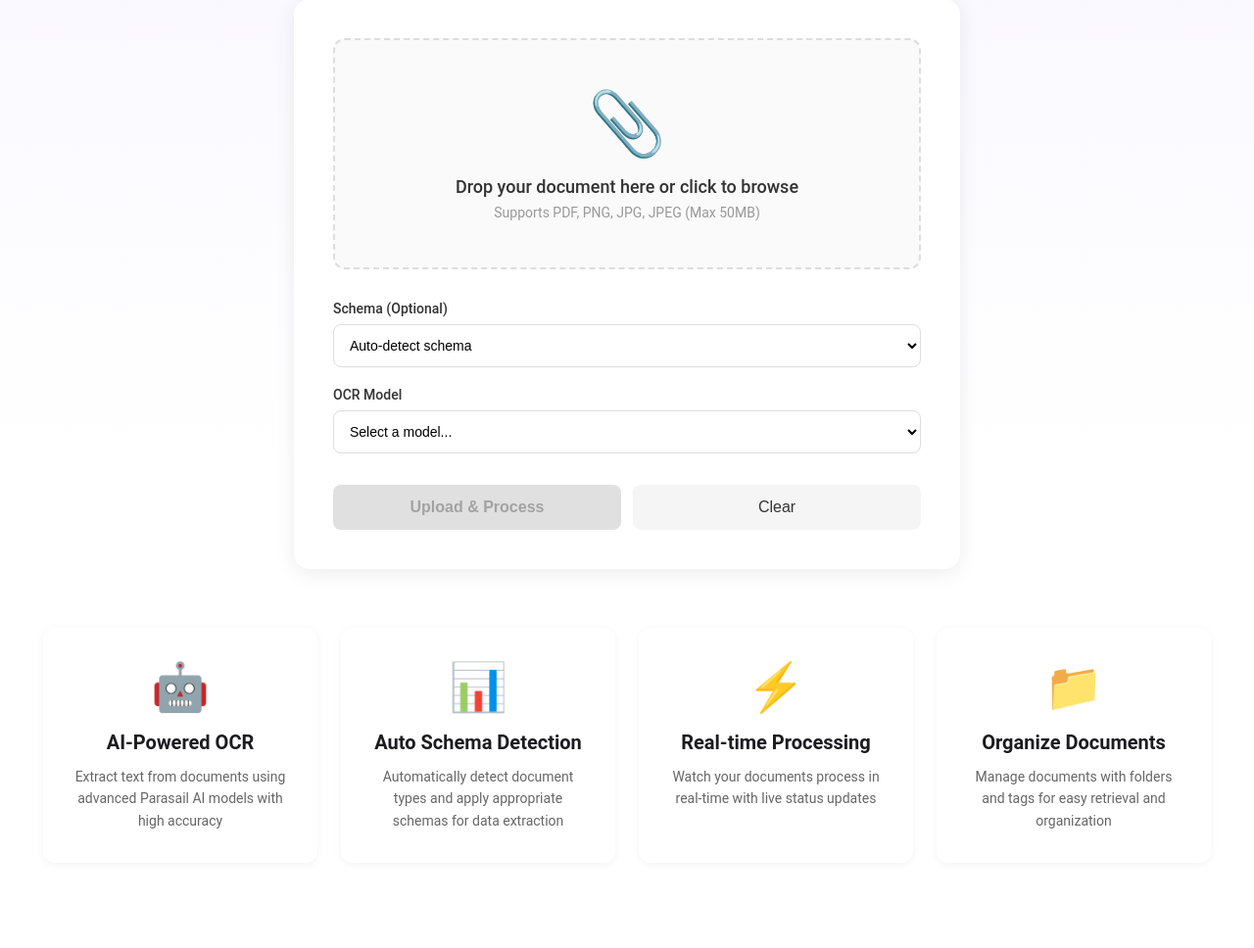
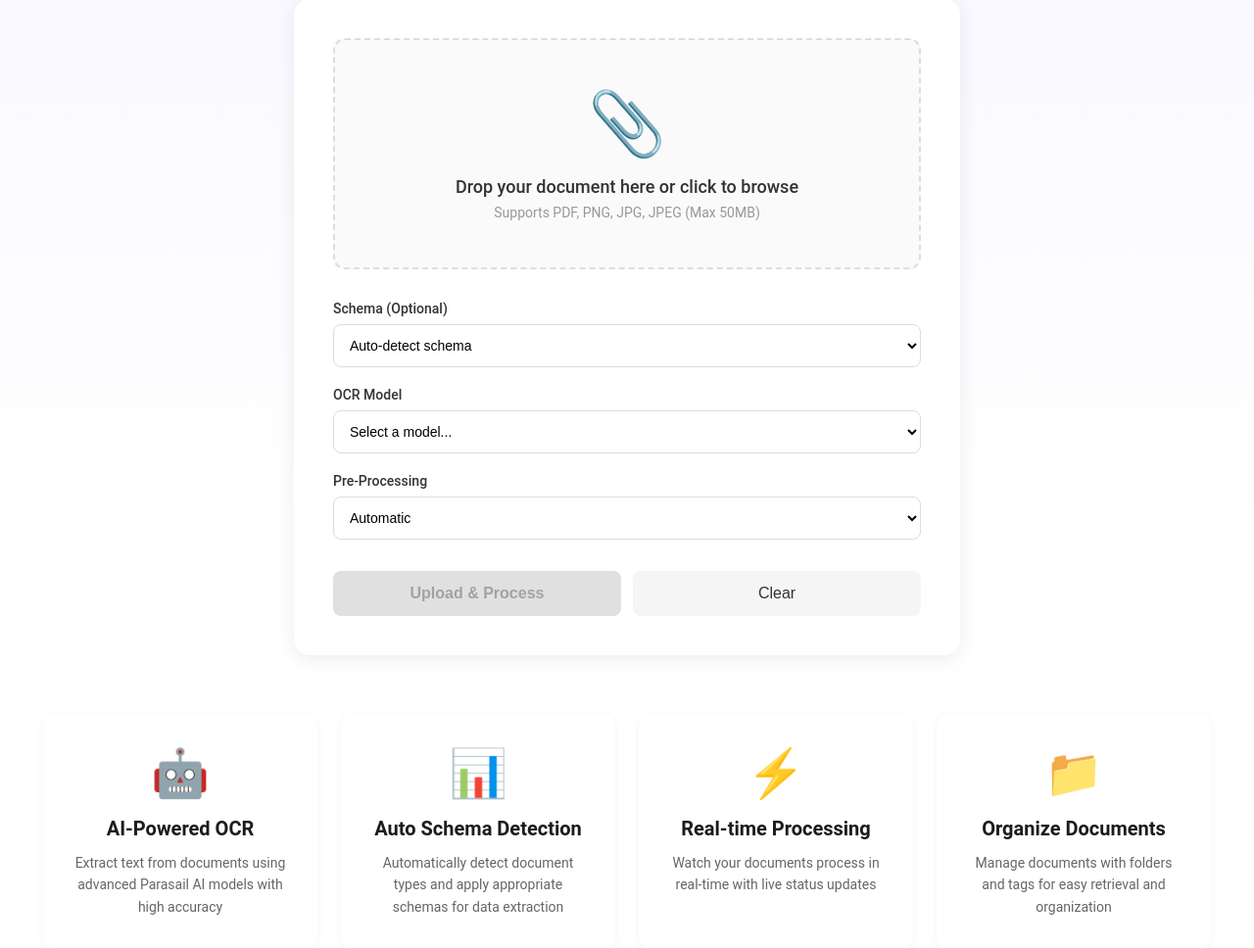
Before and after one commit to parasail-ai/ocr_pipeline, a FastAPI app: page / in a window 1280 px wide. Shown: the part 283-1251 px from the top of the page at 98% size. Before the commit the page ends 1129 px from the top, so only its background shows below. Run offline with FastAPI, Linux system fonts and the light colour scheme; data that the repository does not hold is empty.

Commit message:
Add Pre-Processing dropdown to upload form
- Added Pre-Processing dropdown with 'Automatic' as default option
- Ready for future expansion to other preprocessing libraries
- Value sent to backend and stored in document.details
- Included in form reset
- Backend accepts 'preprocessing' parameter (defaults to 'automatic')
- Preprocessing choice saved with document for future reference

```diff
--- a/app/api/routes/documents.py
+++ b/app/api/routes/documents.py
@@ -37,6 +37,7 @@ async def upload_document(
     file: UploadFile = File(...),
     model_name: str | None = Form(None),
     schema_id: str | None = Form(None),
+    preprocessing: str = Form("automatic"),
     db: AsyncSession = Depends(get_db),
 ) -> DocumentRead:
     try:
@@ -92,7 +93,10 @@ async def upload_document(
             blob_path=blob_path,
             blob_url=blob_url,
             status="processing",
-            details={"content_type": file.content_type},
+            details={
+                "content_type": file.content_type,
+                "preprocessing": preprocessing
+            },
         )
         db.add(document)
         await db.flush()
--- a/app/templates/index.html
+++ b/app/templates/index.html
@@ -444,6 +444,13 @@
                             <option value="">Select a model...</option>
                         </select>
                     </div>
+
+                    <div class="form-field">
+                        <label for="preprocessingSelect">Pre-Processing</label>
+                        <select id="preprocessingSelect">
+                            <option value="automatic">Automatic</option>
+                        </select>
+                    </div>
                 </div>
 
                 <div class="upload-actions">
@@ -504,7 +511,8 @@
             progressBar: document.getElementById('progressBar'),
             uploadStatus: document.getElementById('uploadStatus'),
             schemaSelect: document.getElementById('schemaSelect'),
-            modelSelect: document.getElementById('modelSelect')
+            modelSelect: document.getElementById('modelSelect'),
+            preprocessingSelect: document.getElementById('preprocessingSelect')
         };
 
         let selectedFile = null;
@@ -659,6 +667,7 @@
             clearFile();
             elements.schemaSelect.value = '';
             elements.modelSelect.value = '';
+            elements.preprocessingSelect.value = 'automatic';
         });
 
         // Form submit handler
@@ -684,6 +693,7 @@
             }
 
             formData.append('model_name', elements.modelSelect.value);
+            formData.append('preprocessing', elements.preprocessingSelect.value || 'automatic');
 
             try {
                 elements.uploadBtn.disabled = true;
```
